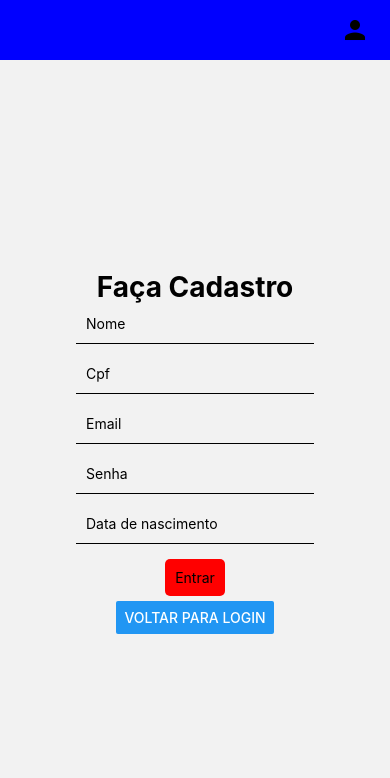
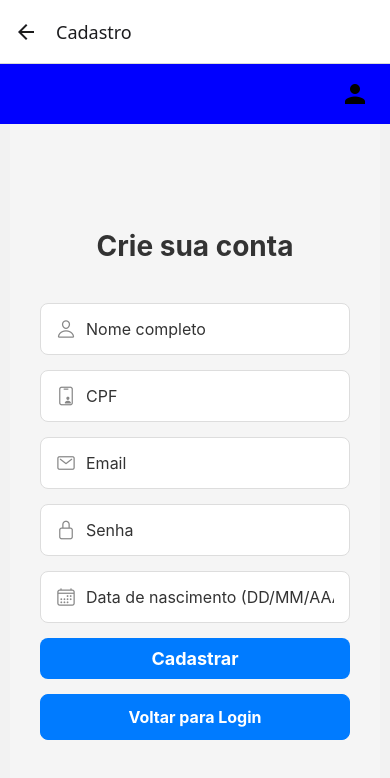
Before and after one commit to MateusC2/AulasMobile, a React Native app in the folder meuAppp/: screen /Cadastro in a window 390 px wide. Shown: the top 778 px of the page. Built offline with nearby package versions, Linux system fonts and the light colour scheme.

Commit message:
Modificação das estilizações login/cadastro/EventoScreens e implementação do secure store

```diff
--- a/meuAppp/app.json
+++ b/meuAppp/app.json
@@ -23,6 +23,9 @@
     },
     "web": {
       "favicon": "./assets/favicon.png"
-    }
+    },
+    "plugins": [
+      "expo-secure-store"
+    ]
   }
 }
--- a/meuAppp/package.json
+++ b/meuAppp/package.json
@@ -20,7 +20,9 @@
     "react-native-reanimated": "^3.17.0",
     "react-native-safe-area-context": "^5.2.0",
     "react-native-screens": "^4.9.1",
-    "react-native-vector-icons": "^10.2.0"
+    "react-native-vector-icons": "^10.2.0",
+    "@react-native-async-storage/async-storage": "1.23.1",
+    "expo-secure-store": "~14.0.1"
   },
   "devDependencies": {
     "@babel/core": "^7.20.0"
--- a/meuAppp/src/App.js
+++ b/meuAppp/src/App.js
@@ -16,7 +16,7 @@ const Stack = createStackNavigator();
 export default function App() {
   return (
     <NavigationContainer>
-      <Stack.Navigator screenOptions={{ headerShown: false }}>
+      <Stack.Navigator screenOptions={{ headerShown: true }}>
 
         <Stack.Screen
           name="Login"
--- a/meuAppp/src/axios/axios.js
+++ b/meuAppp/src/axios/axios.js
@@ -1,7 +1,7 @@
 import axios from "axios";
 
 const api = axios.create({
-    baseURL:"http://10.89.240.93:5000/api/v1/",
+    baseURL:"http://10.89.240.85:5000/api/v1/",
     headers:{
         'accept':'application/json'
     }
--- a/meuAppp/src/screens/Cadastro.js
+++ b/meuAppp/src/screens/Cadastro.js
@@ -1,4 +1,4 @@
-import React, { use, useState } from "react";
+import React, { useState } from "react";
 import {
     View,
     Text,
@@ -9,7 +9,8 @@ import {
     Button
 } from "react-native";
 import api from "../axios/axios";
-import {useNavigation} from "@react-navigation/native"
+import { useNavigation } from "@react-navigation/native";
+import { Ionicons } from "@expo/vector-icons";
 
 export default function Cadastro() {
     const navigation = useNavigation();
@@ -25,7 +26,7 @@ export default function Cadastro() {
         await api.postCadastro(user).then(
             (response) => {
                 console.log(response.data.message);
-        Alert.alert("OK", response.data.message);
+                Alert.alert("Sucesso", response.data.message);
                 navigation.navigate("Login");
             },
             (error) => {
@@ -37,56 +38,63 @@ export default function Cadastro() {
 
     return (
         <View style={styles.container}>
-      <Text style={styles.tittle}>Faça Cadastro</Text>
+            <Text style={styles.title}>Crie sua conta</Text>
+            <View style={styles.inputContainer}>
+                <Ionicons name="person-outline" size={20} color="#888" style={styles.inputIcon} />
                 <TextInput
                     style={styles.input}
-        placeholder="Nome"
+                    placeholder="Nome completo"
                     value={user.name}
-        onChangeText={(value) => {
-          setUser({ ...user, name: value });
-        }}
-      ></TextInput>
-
+                    onChangeText={(value) => setUser({ ...user, name: value })}
+                />
+            </View>
+            <View style={styles.inputContainer}>
+                <Ionicons name="id-card-outline" size={20} color="#888" style={styles.inputIcon} />
                 <TextInput
                     style={styles.input}
-        placeholder="Cpf"
+                    placeholder="CPF"
                     keyboardType="numeric"
                     value={user.cpf}
-        onChangeText={(value) => {
-          setUser({ ...user, cpf: value });
-        }}
-      ></TextInput>
-
+                    onChangeText={(value) => setUser({ ...user, cpf: value })}
+                />
+            </View>
+            <View style={styles.inputContainer}>
+                <Ionicons name="mail-outline" size={20} color="#888" style={styles.inputIcon} />
                 <TextInput
                     style={styles.input}
                     placeholder="Email"
+                    keyboardType="email-address"
                     value={user.email}
-        onChangeText={(value) => {
-          setUser({ ...user, email: value });
-        }}
-      ></TextInput>
+                    onChangeText={(value) => setUser({ ...user, email: value })}
+                />
+            </View>
+            <View style={styles.inputContainer}>
+                <Ionicons name="lock-closed-outline" size={20} color="#888" style={styles.inputIcon} />
                 <TextInput
                     style={styles.input}
                     placeholder="Senha"
+                    secureTextEntry={true}
                     value={user.password}
-        onChangeText={(value) => {
-          setUser({ ...user, password: value });
-        }}
-      ></TextInput>
+                    onChangeText={(value) => setUser({ ...user, password: value })}
+                />
+            </View>
+            <View style={styles.inputContainer}>
+                <Ionicons name="calendar-outline" size={20} color="#888" style={styles.inputIcon} />
                 <TextInput
                     style={styles.input}
-        placeholder="Data de nascimento"
+                    placeholder="Data de nascimento (DD/MM/AAAA)"
                     keyboardType="numeric"
                     value={user.data_nascimento}
-        onChangeText={(value) => {
-          setUser({ ...user, data_nascimento: value });
-        }}
-      ></TextInput>
-      <TouchableOpacity onPress={handleCadastro} style={styles.button}>
-        <Text>Entrar</Text>
+                    onChangeText={(value) => setUser({ ...user, data_nascimento: value })}
+                />
+            </View>
+            <TouchableOpacity onPress={handleCadastro} style={styles.registerButton}>
+                <Text style={styles.registerButtonText}>Cadastrar</Text>
             </TouchableOpacity>
 
-      <Button title="Voltar para Login" onPress={()=> navigation.navigate("Login")}/>
+            <TouchableOpacity onPress={() => navigation.navigate("Login")} style={styles.loginButton}>
+                <Text style={styles.loginButtonText}>Voltar para Login</Text>
+            </TouchableOpacity>
         </View>
     );
 }
@@ -96,22 +104,63 @@ const styles = StyleSheet.create({
     flex: 1,
     justifyContent: "center",
     alignItems: "center",
+    padding: 30,
+    backgroundColor: "#f5f5f5",
   },
-  tittle: {
+  title: {
     fontSize: 28,
     fontWeight: "bold",
+    marginBottom: 40,
+    color: "#333",
+  },
+  inputContainer: {
+    flexDirection: "row",
+    alignItems: "center",
+    width: "100%",
+    backgroundColor: "#fff",
+    borderRadius: 8,
+    marginBottom: 15,
+    paddingHorizontal: 15,
+    borderWidth: 1,
+    borderColor: "#ddd",
+  },
+  inputIcon: {
+    marginRight: 10,
   },
   input: {
+    flex: 1,
+    height: 50,
+    fontSize: 16,
+    color: "#333",
+  },
+  registerButton: {
+    backgroundColor: "#007bff", // Cor verde para cadastro
+    paddingVertical: 10,
+    paddingHorizontal: 10,
+    borderRadius: 8,
     width: "100%",
-    height: 40,
-    borderBottomWidth: 1,
-    marginBottom: 10,
-    paddingHorizontal: 10,
+    alignItems: "center",
+    marginBottom: 15,
+    elevation: 3,
   },
-  button: {
-    backgroundColor: "red",
-    padding: 10,
-    borderRadius: 5,
-    margin: 5
+  registerButtonText: {
+    color: "#fff",
+    fontSize: 18,
+    fontWeight: "bold",
+  },
+  loginButton: {
+    backgroundColor: "#007bff",
+    paddingVertical: 12,
+    paddingHorizontal: 12,
+    width: "100%",
+    alignItems: "center",
+    borderWidth: 1,
+    borderColor: "#007bff", // Cor azul para voltar ao login
+    borderRadius: 8,
+  },
+  loginButtonText: {
+    color: "#fff",
+    fontSize: 16,
+    fontWeight: "bold",
   },
 });
--- a/meuAppp/src/screens/EventosScreen.js
+++ b/meuAppp/src/screens/EventosScreen.js
@@ -28,7 +28,7 @@ export default function EventoScreen() {
                 preco: novoIngresso.preco,
                 fk_id_evento: eventoSelecionado.id_evento,
             });
-      Alert.alert(response.data.message);
+            Alert.alert("Sucesso", response.data.message);
 
             // Atualiza lista
             const responseAtualizado = await api.getIngressoPorEvento(
@@ -41,13 +41,13 @@ export default function EventoScreen() {
             setMostrarForm(false);
         } catch (error) {
             console.log("Erro ao criar ingresso", error.response.data.error);
-      Alert.alert(error.response.data.error);
+            Alert.alert("Erro", error.response.data.error);
         }
     }
 
     useEffect(() => {
         getEventos();
-  });
+    }, []);
 
     async function getEventos() {
         try {
@@ -72,9 +72,9 @@ export default function EventoScreen() {
 
     return (
         <View style={styles.container}>
-      <Text style={styles.title}>Eventos Disponiveis</Text>
+            <Text style={styles.title}>Eventos Disponíveis</Text>
             {loading ? (
-        <ActivityIndicator size="large" color="#0000ff" />
+                <ActivityIndicator size="large" color="#007bff" />
             ) : (
                 <FlatList
                     data={eventos}
@@ -87,10 +87,13 @@ export default function EventoScreen() {
                             }}
                         >
                             <Text style={styles.eventName}>{item.nome}</Text>
-              <Text>{item.local}</Text>
-              <Text>{new Date(item.data_hora).toLocaleDateString()}</Text>
+                            <Text style={styles.eventLocation}>{item.local}</Text>
+                            <Text style={styles.eventDate}>
+                                {new Date(item.data_hora).toLocaleDateString()}
+                            </Text>
                         </TouchableOpacity>
                     )}
+                    ItemSeparatorComponent={() => <View style={{ height: 10 }} />}
                 />
             )}
             <Modal
@@ -99,42 +102,39 @@ export default function EventoScreen() {
                     setModalVisible(false);
                 }}
                 animationType="slide"
+                transparent={true}
             >
+                <View style={styles.modalOverlay}>
                     <View style={styles.modalContainer}>
-          <Text>Ingressos para: {eventoSelecionado.nome}</Text>
+                        <Text style={styles.modalTitle}>Ingressos para</Text>
+                        <Text style={styles.modalEventName}>{eventoSelecionado.nome}</Text>
                         {ingressos.length === 0 ? (
-            <Text>Nenhum ingresso encontrado</Text>
+                            <Text style={styles.emptyIngressos}>Nenhum ingresso encontrado</Text>
                         ) : (
                             <FlatList
                                 data={ingressos}
                                 keyExtractor={(item) => item.id_ingresso.toString()}
                                 renderItem={({ item }) => (
                                     <View style={styles.ingressoItem}>
-                  <Text>Tipo: {item.tipo}</Text>
-                  <Text>Preço: R${item.preco}</Text>
+                                        <Text style={styles.ingressoType}>Tipo: {item.tipo}</Text>
+                                        <Text style={styles.ingressoPrice}>Preço: R${item.preco}</Text>
                                     </View>
                                 )}
+                                ItemSeparatorComponent={() => <View style={{ height: 5 }} />}
                             />
                         )}
                         <TouchableOpacity
-            style={styles.closeButton}
-            onPress={() => setModalVisible(false)}
-          >
-            <Text style={{ color: "white" }}>Fechar</Text>
-          </TouchableOpacity>
-
-          <TouchableOpacity
-            style={[styles.closeButton, { backgroundColor: "green" }]}
+                            style={styles.button}
                             onPress={() => setMostrarForm(!mostrarForm)}
                         >
-            <Text style={{ color: "white" }}>
+                            <Text style={styles.buttonText}>
                                 {mostrarForm ? "Cancelar" : "Criar novo ingresso"}
                             </Text>
                         </TouchableOpacity>
 
                         {mostrarForm && (
-            <View style={{ marginTop: 20 }}>
-              <Text>Tipo do ingresso:</Text>
+                            <View style={styles.newIngressoForm}>
+                                <Text style={styles.formLabel}>Tipo do ingresso:</Text>
                                 <TextInput
                                     value={novoIngresso.tipo}
                                     onChangeText={(text) =>
@@ -143,7 +143,7 @@ export default function EventoScreen() {
                                     style={styles.input}
                                     placeholder="Ex: VIP, Meia, Inteira..."
                                 />
-              <Text>Preço:</Text>
+                                <Text style={styles.formLabel}>Preço:</Text>
                                 <TextInput
                                     value={novoIngresso.preco}
                                     onChangeText={(text) =>
@@ -154,13 +154,21 @@ export default function EventoScreen() {
                                     placeholder="Ex: 40.00"
                                 />
                                 <TouchableOpacity
-                style={[styles.closeButton, { backgroundColor: "purple" }]}
+                                    style={[styles.button, { backgroundColor: "#673AB7" }]}
                                     onPress={criarIngresso}
                                 >
-                <Text style={{ color: "white" }}>Salvar ingresso</Text>
+                                    <Text style={styles.buttonText}>Salvar ingresso</Text>
                                 </TouchableOpacity>
                             </View>
                         )}
+
+                        <TouchableOpacity
+                            style={[styles.button, styles.closeButton]}
+                            onPress={() => setModalVisible(false)}
+                        >
+                            <Text style={styles.buttonText}>Fechar</Text>
+                        </TouchableOpacity>
+                    </View>
                 </View>
             </Modal>
         </View>
@@ -171,51 +179,111 @@ const styles = StyleSheet.create({
     container: {
         flex: 1,
         padding: 20,
-    paddingTop: 50,
+        paddingTop: 40,
+        backgroundColor: "#f5f5f5",
     },
     title: {
-    fontSize: 22,
+        fontSize: 26,
         fontWeight: "bold",
-    marginBottom: 20,
+        marginBottom: 30,
+        color: "#333",
+        textAlign: "center",
     },
     eventCard: {
+        backgroundColor: "#fff",
         padding: 15,
-    backgroundColor: "#f1f1f1",
+        borderRadius: 10,
         marginBottom: 10,
-    borderRadius: 8,
+        elevation: 2,
     },
     eventName: {
         fontSize: 18,
         fontWeight: "bold",
+        color: "#007bff",
+        marginBottom: 5,
+    },
+    eventLocation: {
+        color: "#555",
+        marginBottom: 3,
+    },
+    eventDate: {
+        color: "#888",
+        fontSize: 14,
+    },
+    modalOverlay: {
+        flex: 1,
+        backgroundColor: "rgba(0,0,0,0.5)",
+        justifyContent: "center",
+        alignItems: "center",
     },
     modalContainer: {
-    flex: 1,
-    padding: 20,
-    paddingTop: 50,
+        backgroundColor: "#fff",
+        borderRadius: 15,
+        padding: 25,
+        width: "80%",
+        elevation: 5,
     },
     modalTitle: {
-    fontSize: 20,
+        fontSize: 22,
         fontWeight: "bold",
+        marginBottom: 10,
+        color: "#333",
+        textAlign: "center",
+    },
+    modalEventName: {
+        fontSize: 18,
         marginBottom: 15,
+        textAlign: "center",
+        color: "#007bff",
     },
     ingressoItem: {
-    padding: 10,
-    backgroundColor: "#e6e6e6",
-    marginBottom: 10,
-    borderRadius: 6,
+        backgroundColor: "#f0f0f0",
+        padding: 12,
+        borderRadius: 8,
+        marginBottom: 8,
+    },
+    ingressoType: {
+        fontWeight: "bold",
+        color: "#444",
+    },
+    ingressoPrice: {
+        color: "#666",
+    },
+    emptyIngressos: {
+        textAlign: "center",
+        color: "#777",
+        marginTop: 15,
+    },
+    button: {
+        backgroundColor: "#007bff",
+        paddingVertical: 12,
+        borderRadius: 8,
+        alignItems: "center",
+        marginTop: 15,
+    },
+    buttonText: {
+        color: "#fff",
+        fontWeight: "bold",
+        fontSize: 16,
     },
     closeButton: {
+        backgroundColor: "#dc3545",
+        marginTop: 10,
+    },
+    newIngressoForm: {
         marginTop: 20,
-    backgroundColor: "blue",
-    padding: 10,
-    alignItems: "center",
-    borderRadius: 6,
+    },
+    formLabel: {
+        fontSize: 16,
+        marginBottom: 5,
+        color: "#333",
     },
     input: {
         borderWidth: 1,
         borderColor: "#ccc",
-    borderRadius: 6,
+        borderRadius: 8,
         padding: 10,
-    marginBottom: 10,
+        marginBottom: 15,
+        fontSize: 16,
     },
 });
--- a/meuAppp/src/screens/Login.js
+++ b/meuAppp/src/screens/Login.js
@@ -9,24 +9,30 @@ import {
   Button,
 } from "react-native";
 import api from "../axios/axios";
-import Cadastro from "./Cadastro";
 import { Ionicons } from "@expo/vector-icons";
 import { useNavigation } from "@react-navigation/native";
+import * as SecureStore from "expo-secure-store";
 
 export default function Login({}) {
   const [user, setUser] = useState({
     email: "",
     password: "",
-    showPassord: false,
+    showPassword: false,
   });
 
   const navigation = useNavigation();
+
+  async function saveToken(token) {
+    await SecureStore.setItemAsync("authToken", token);
+    console.log(token);
+  }
 
   async function handleLogin() {
     await api.postLogin(user).then(
       (response) => {
         console.log(response.data.message);
-        Alert.alert("OK", response.data.message);
+        saveToken(response.data.token);
+        Alert.alert("Sucesso", response.data.message);
         navigation.navigate("EventosScreen");
       },
       (error) => {
@@ -38,44 +44,60 @@ export default function Login({}) {
 
   return (
     <View style={styles.container}>
-      <Text style={styles.tittle}>Faça Login</Text>
-      <View style={styles.passwordContainer}>
+      <Text style={styles.title}>Acesse sua conta</Text>
+      <View style={styles.inputContainer}>
+        <Ionicons
+          name="mail-outline"
+          size={20}
+          color="#888"
+          style={styles.inputIcon}
+        />
         <TextInput
-          style={styles.passwordInput}
+          style={styles.input}
           placeholder="Email"
+          keyboardType="email-address"
           value={user.email}
           onChangeText={(value) => {
             setUser({ ...user, email: value });
           }}
-        ></TextInput>
+        />
       </View>
-      <View style={styles.passwordContainer}>
+      <View style={styles.inputContainer}>
+        <Ionicons
+          name="lock-closed-outline"
+          size={20}
+          color="#888"
+          style={styles.inputIcon}
+        />
         <TextInput
-          style={styles.passwordInput}
+          style={styles.input}
           placeholder="Senha"
+          secureTextEntry={!user.showPassword}
           value={user.password}
-          secureTextEntry={user.showPassord}
           onChangeText={(value) => {
             setUser({ ...user, password: value });
           }}
-        ></TextInput>
+        />
         <TouchableOpacity
-          onPress={() => setUser({ ...user, showPassord: !user.showPassord })}
+          style={styles.eyeIcon}
+          onPress={() => setUser({ ...user, showPassword: !user.showPassword })}
         >
           <Ionicons
-            name={user.showPassord ? "eye-off" : "eye"}
+            name={user.showPassword ? "eye-off-outline" : "eye-outline"}
             size={24}
-            color="gray"
+            color="#888"
           />
         </TouchableOpacity>
       </View>
-      <TouchableOpacity onPress={handleLogin} style={styles.button}>
-        <Text>Entrar</Text>
+      <TouchableOpacity onPress={handleLogin} style={styles.loginButton}>
+        <Text style={styles.loginButtonText}>Entrar</Text>
       </TouchableOpacity>
-      <Button
-        title="Cadastro"
+      <TouchableOpacity
         onPress={() => navigation.navigate("Cadastro")}
-      />
+        style={styles.registerButton}
+      >
+        <Text style={styles.registerButtonText}>Criar conta</Text>
+      </TouchableOpacity>
     </View>
   );
 }
@@ -85,32 +107,66 @@ const styles = StyleSheet.create({
     flex: 1,
     justifyContent: "center",
     alignItems: "center",
+    padding: 30,
+    backgroundColor: "#f9f9f9", // Um fundo cinza bem claro
   },
-  tittle: {
+  title: {
     fontSize: 28,
     fontWeight: "bold",
+    marginBottom: 40,
+    color: "#333",
   },
-  input: {
-    width: "100%",
-    height: 40,
-    borderBottomWidth: 1,
-    marginBottom: 10,
-    paddingHorizontal: 10,
-  },
-  button: {
-    backgroundColor: "green",
-    padding: 10,
-    borderRadius: 5,
-  },
-  passwordContainer: {
+  inputContainer: {
     flexDirection: "row",
     alignItems: "center",
     width: "100%",
-    borderBottomWidth: 1,
-    paddingRight: 10,
+    backgroundColor: "#fff",
+    borderRadius: 8,
+    marginBottom: 20,
+    paddingHorizontal: 15,
+    borderWidth: 1,
+    borderColor: "#ddd",
   },
-  passwordInput: {
+  inputIcon: {
+    marginRight: 10,
+  },
+  input: {
     flex: 1,
-    height: 40,
+    height: 50,
+    fontSize: 16,
+    color: "#333",
+  },
+  eyeIcon: {
+    padding: 10,
+  },
+  loginButton: {
+    backgroundColor: "#007bff", // Um azul mais chamativo
+    paddingVertical: 10,
+    paddingHorizontal: 10,
+    borderRadius: 8,
+    width: "100%",
+    alignItems: "center",
+    marginBottom: 15,
+    elevation: 3, // Adiciona uma pequena sombra
+  },
+  loginButtonText: {
+    color: "#fff",
+    fontSize: 18,
+    fontWeight: "bold",
+  },
+  registerButton: {
+    backgroundColor: "#007bff",
+    paddingVertical: 12,
+    paddingHorizontal: 10,
+    width: "100%",
+    alignItems: "center",
+    borderWidth: 1,
+    borderColor: "#007bff",
+    borderRadius: 8,
+  },
+  registerButtonText: {
+    color: "#fff",
+    fontSize: 16,
+    fontWeight: "bold",
   },
 });
```
Also changed, not shown: 1 other file (tests, documents, lock files or other folders). Lines whose indentation alone changed are shown as unchanged.
